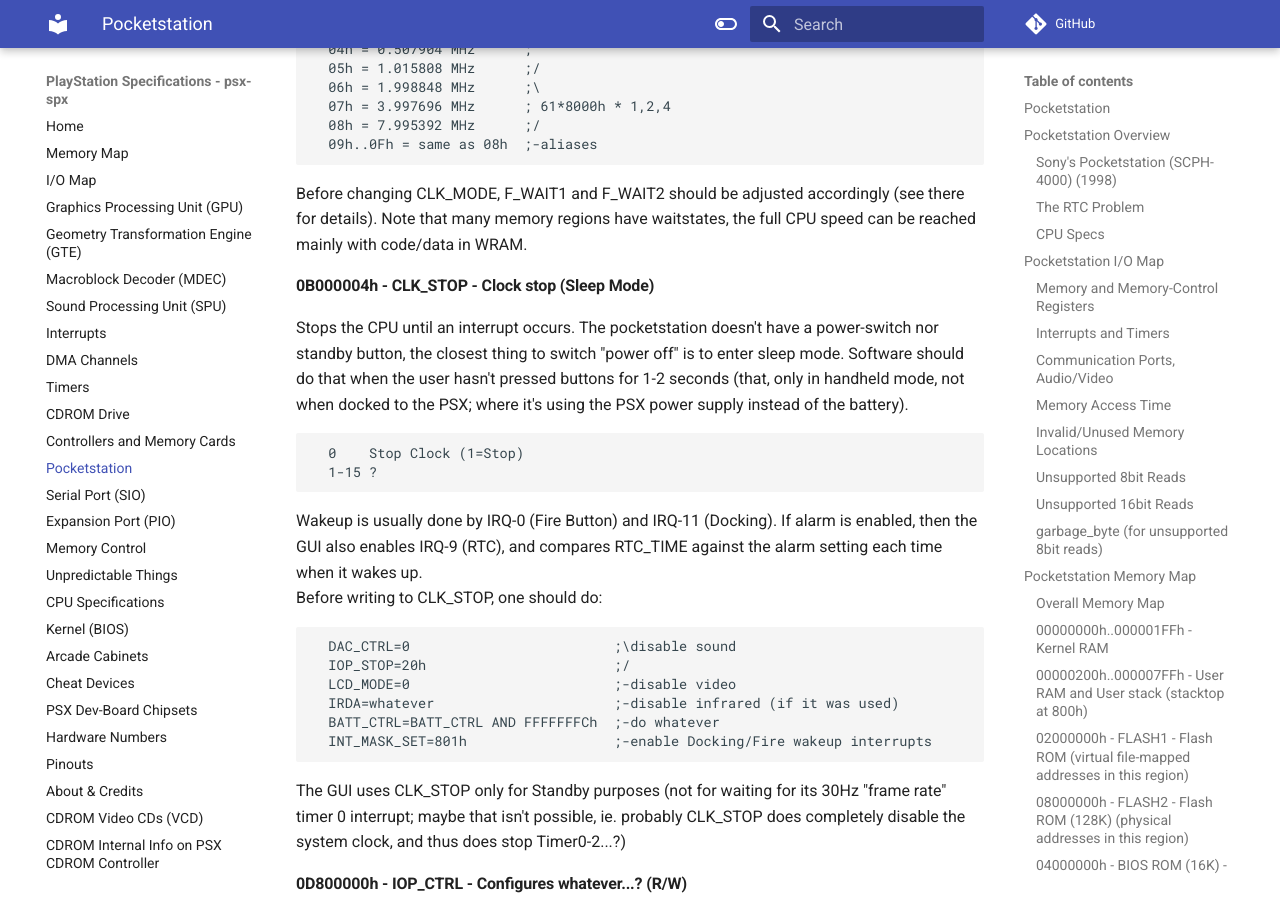
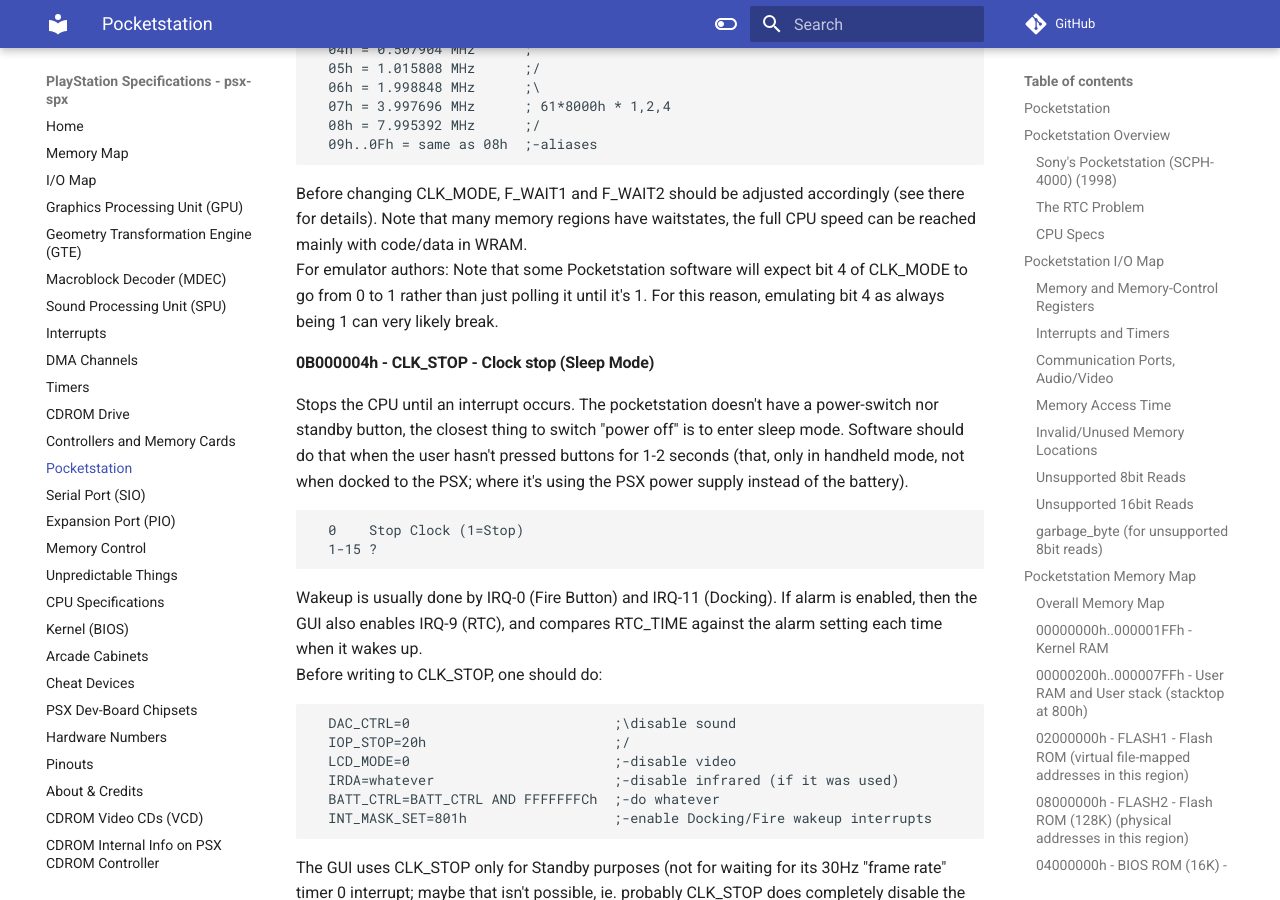
Before and after one commit to psx-spx/psx-spx.github.io, an MkDocs documentation site: the page built from docs/pocketstation.md, in a window 1280 px wide and 900 px high, scrolled down 19527 px. Built offline with MkDocs 1.6.1 and Material for MkDocs 9.7.7, drawn with Linux system fonts in a browser that asks for light colours; comment, search, counter and statistics services are not loaded.

Commit message:
[Pocketstation] CLK_MODE note

```diff
--- a/docs/pocketstation.md
+++ b/docs/pocketstation.md
@@ -885,6 +885,7 @@ the CPU clock, or less, depending on the Timer Divider). Possible values are:<br
 Before changing CLK\_MODE, F\_WAIT1 and F\_WAIT2 should be adjusted accordingly
 (see there for details). Note that many memory regions have waitstates, the
 full CPU speed can be reached mainly with code/data in WRAM.<br/>
+For emulator authors: Note that some Pocketstation software will expect bit 4 of CLK\_MODE to go from 0 to 1 rather than just polling it until it's 1. For this reason, emulating bit 4 as always being 1 can very likely break.<br/>
 
 #### 0B000004h - CLK\_STOP - Clock stop (Sleep Mode)
 Stops the CPU until an interrupt occurs. The pocketstation doesn't have a
```
